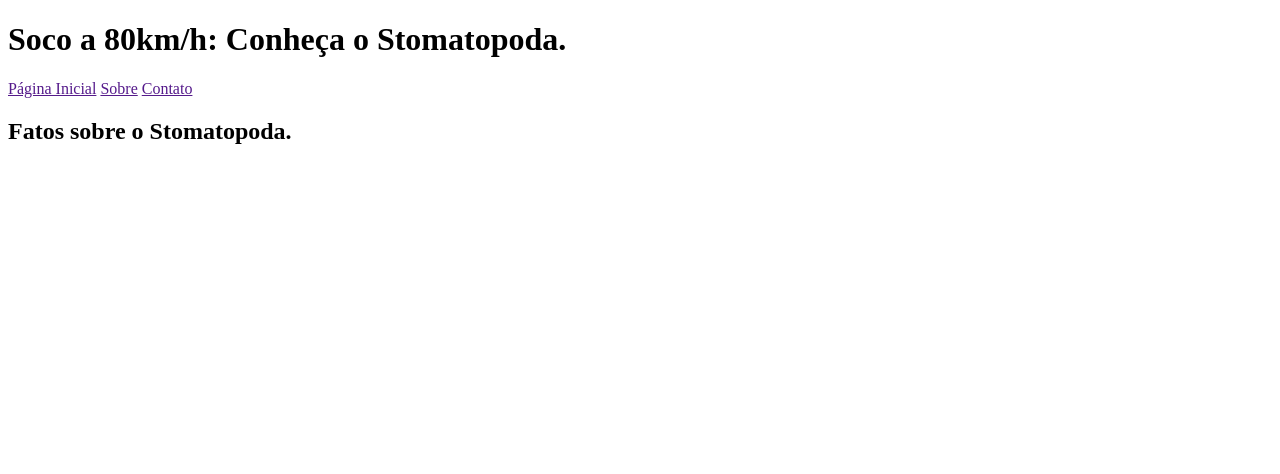
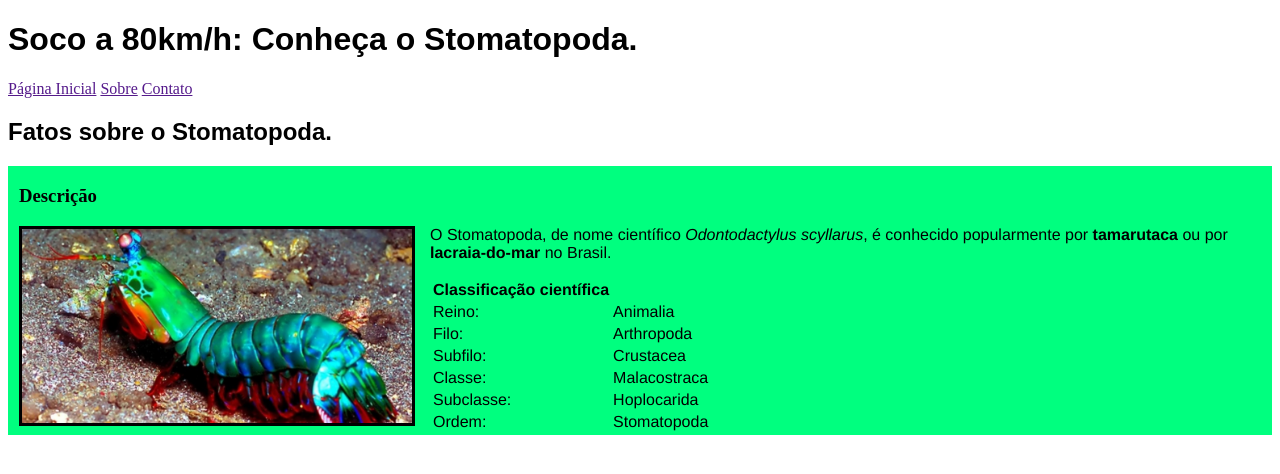
Before and after one commit to alvaro-braga/trybe-exercises, a plain HTML site: page bloco_3/dia_4/index.html in a window 1280 px wide. Drawn offline with Linux system fonts and the light colour scheme.

Commit message:
Concluída primeira section

```diff
--- a/bloco_3/dia_4/index.html
+++ b/bloco_3/dia_4/index.html
@@ -4,20 +4,55 @@
     <meta charset="UTF-8">
     <meta name="viewport" content="width=device-width, initial-scale=1.0">
     <title>Stomatopoda</title>
+    <link rel="stylesheet" href="style.css">
 </head>
 <body>
-    <header><h1>Soco a 80km/h: Conheça o Stomatopoda.</h1></header>
+    <header class="title"><h1>Soco a 80km/h: Conheça o Stomatopoda.</h1></header>
     <nav>
         <a href="">Página Inicial</a>
         <a href="">Sobre</a>
         <a href="">Contato</a>
     </nav>
     <article>
-        <h2>Fatos sobre o Stomatopoda.</h2>
-        <section>
-            <p>
-
+        <h2 class="title">Fatos sobre o Stomatopoda.</h2>
+        <section class="description">
+            <h3 class="section_title" class="title">Descrição</h3>
+            <img id="img_1" src="stomatopoda1.jpg"
+                alt="Exemplar de Stomatopoda, crustáceo marinho">
+            <p class="font_text">
+                O Stomatopoda, de nome científico <em>Odontodactylus scyllarus</em>,
+                é conhecido popularmente por <strong>tamarutaca</strong> ou por
+                <strong>lacraia-do-mar</strong> no Brasil.
             </p>
+            <table class="font_text">
+                <tr>
+                   <th>Classificação científica</th>
+                </tr>
+                <tr>
+                    <td>Reino:</td>
+                    <td>Animalia</td>
+                </tr>
+                <tr>
+                    <td>Filo:</td>
+                    <td>Arthropoda</td>
+                </tr>
+                <tr>
+                    <td>Subfilo:</td>
+                    <td>Crustacea</td>
+                </tr>
+                <tr>
+                    <td>Classe:</td>
+                    <td>Malacostraca</td>
+                </tr>
+                <tr>
+                    <td>Subclasse:</td>
+                    <td>Hoplocarida</td>
+                </tr>
+                <tr>
+                    <td>Ordem:</td>
+                    <td>Stomatopoda</td>
+                </tr>
+            </table>
         </section>
     </article>
 </body>
--- a/bloco_3/dia_4/style.css
+++ b/bloco_3/dia_4/style.css
@@ -0,0 +1,25 @@
+#img_1 {
+    width: 390px;
+    position: relative;
+    float: left;
+    margin-right: 15px;
+    margin-left: 10px;
+    border: black solid 3px;
+}
+
+.title {
+    font-family: fantasy, sans-serif;
+}
+
+.description {
+    background-color: springgreen;
+    padding: 1px;
+}
+
+.section_title {
+    margin-left: 10px;
+}
+
+.font_text {
+    font-family: 'Franklin Gothic Medium', 'Arial Narrow', Arial, sans-serif;
+}
```
Also changed, not shown: bloco_3/dia_4/stomatopoda1.jpg (added).
